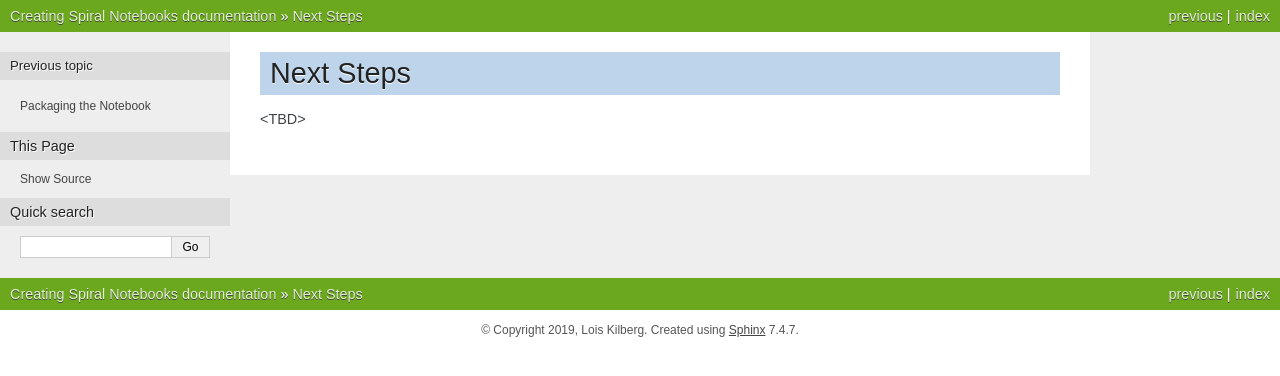
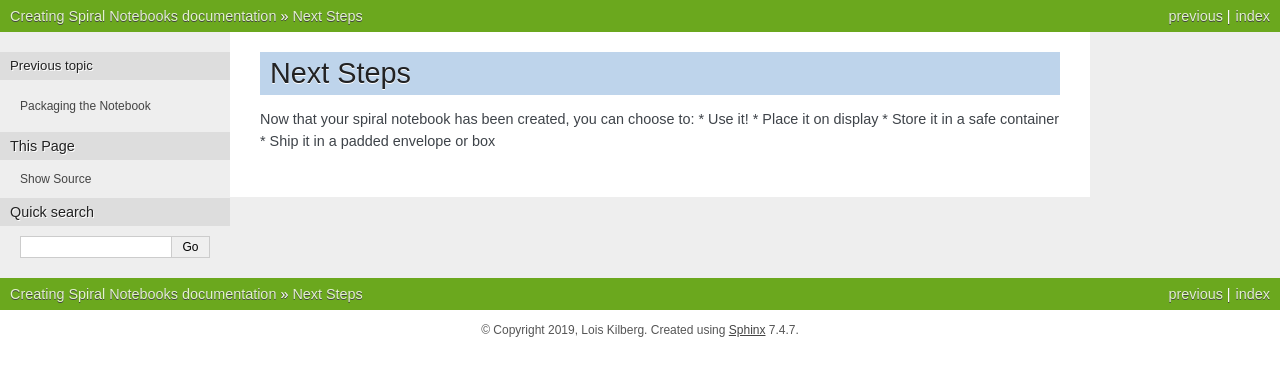
Before and after one commit to loiskilberg/create_spiral_notebook, a Sphinx documentation site: the page built from source/08_next_steps.rst, in a window 1280 px wide. Shown: the top 376 px of the page. Built offline with Sphinx 7.4.7, drawn with Linux system fonts in a browser that asks for light colours; pages that are not in the unit, such as notebooks, are missing from menus.

Commit message:
add some options for next steps

```diff
--- a/source/08_next_steps.rst
+++ b/source/08_next_steps.rst
@@ -1,3 +1,7 @@
 Next Steps
 ##########
-<TBD>
+Now that your spiral notebook has been created, you can choose to:
+* Use it!
+* Place it on display
+* Store it in a safe container
+* Ship it in a padded envelope or box
```
